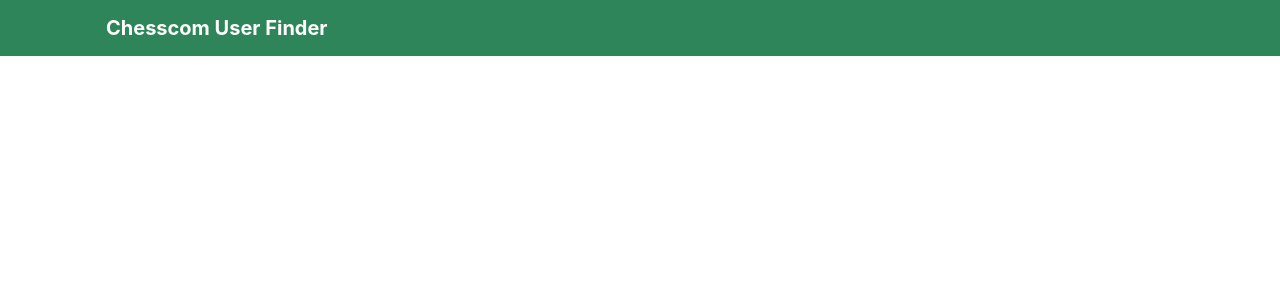
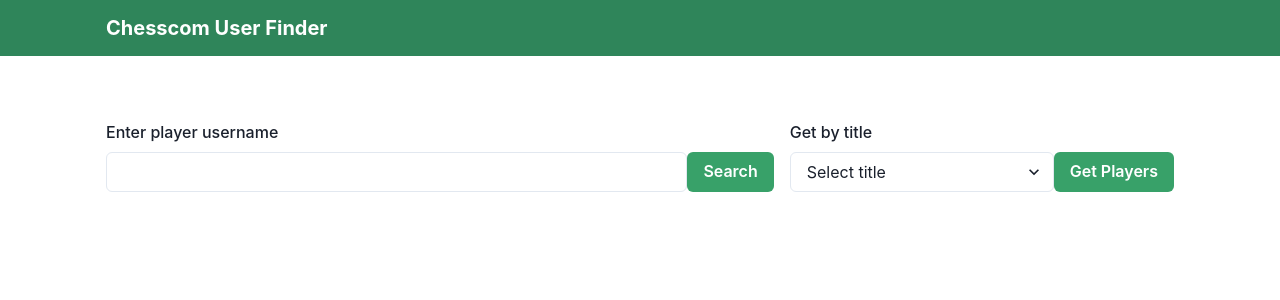
Before and after one commit to rhen99/Chesscom-User-Finder, a React (Create React App) app: page / in a window 1280 px wide. Shown: the top 300 px of the page. Built offline with nearby package versions, Linux system fonts and the light colour scheme.

Commit message:
added: search forms

```diff
--- a/src/App.jsx
+++ b/src/App.jsx
@@ -1,10 +1,14 @@
-import { ChakraProvider } from "@chakra-ui/react";
+import { ChakraProvider, Container } from "@chakra-ui/react";
 import Header from "./components/Header";
+import SearchForm from "./components/SearchForm";
 
 function App() {
   return (
     <ChakraProvider>
       <Header />
+      <Container maxW="1100px" paddingY="1rem">
+        <SearchForm />
+      </Container>
     </ChakraProvider>
   );
 }
--- a/src/components/SearchForm.jsx
+++ b/src/components/SearchForm.jsx
@@ -1,5 +1,59 @@
+import {
+  Center,
+  Box,
+  FormControl,
+  FormLabel,
+  Input,
+  Select,
+  Flex,
+  Button,
+} from "@chakra-ui/react";
 function SearchForm() {
-  return <div>SearchForm</div>;
+  return (
+    <Flex wrap="wrap" paddingTop="3rem">
+      <Box flex="1" paddingRight="1rem">
+        <form>
+          <Flex>
+            <FormControl>
+              <FormLabel>Enter player username</FormLabel>
+              <Input type="text" />
+            </FormControl>
+            <Center alignItems="end">
+              <Button type="submit" colorScheme="green">
+                Search
+              </Button>
+            </Center>
+          </Flex>
+        </form>
+      </Box>
+      <Box>
+        <form>
+          <Flex>
+            <FormControl>
+              <FormLabel>Get by title</FormLabel>
+              <Select placeholder="Select title">
+                <option value="GM">Grandmaster</option>
+                <option value="WGM">Woman Grandmaster</option>
+                <option value="IM">Internarional Master</option>
+                <option value="WIM">Woman Internarional Master</option>
+                <option value="FM">Fide Master</option>
+                <option value="WFM">Woman Fide Master</option>
+                <option value="NM">National Master</option>
+                <option value="WNM">Woman National Master</option>
+                <option value="CM">Candidate Master</option>
+                <option value="WCM">Woman Candidate Master</option>
+              </Select>
+            </FormControl>
+            <Center alignItems="end">
+              <Button type="submit" colorScheme="green">
+                Get Players
+              </Button>
+            </Center>
+          </Flex>
+        </form>
+      </Box>
+    </Flex>
+  );
 }
 
 export default SearchForm;
```
